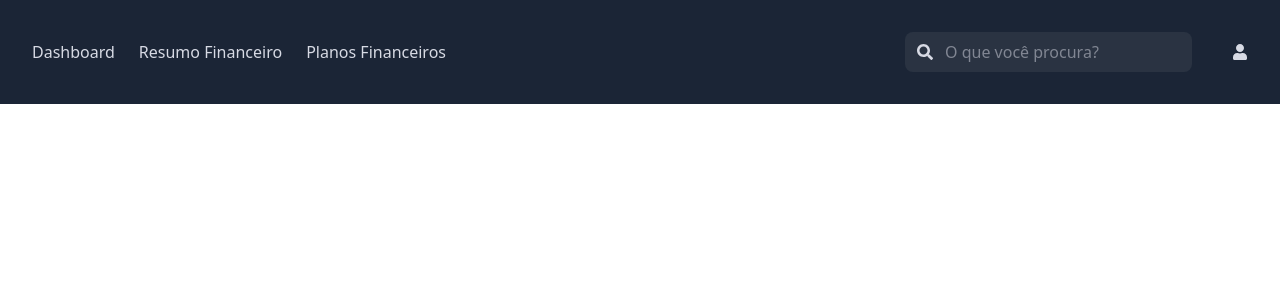
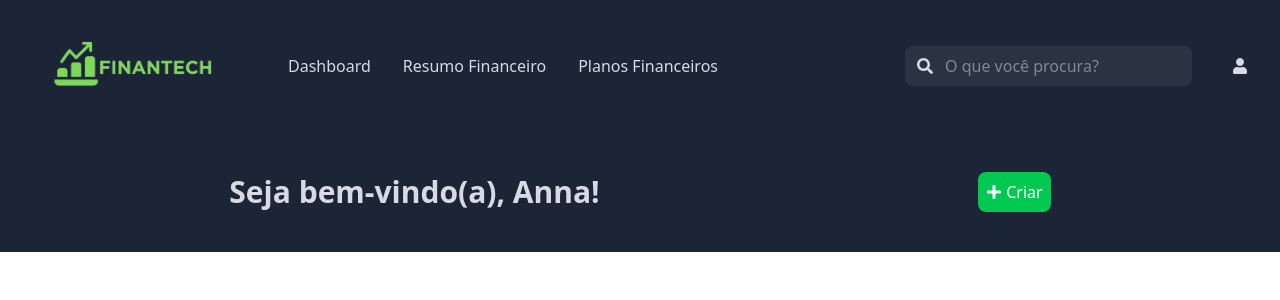
Before and after one commit to Astaphaanos/FinanTech, a React (Vite) app: page / in a window 1280 px wide. Shown: the top 300 px of the page. Built offline with nearby package versions, Linux system fonts and the light colour scheme.

Commit message:
Criando a Home Page

```diff
--- a/src/components/Header/Header.jsx
+++ b/src/components/Header/Header.jsx
@@ -5,18 +5,17 @@ const Header = () => {
     return (
         <header className="bg-[var(--cor-bg-header)] text-[var(--cor-text-header)] p-8">
             <nav className="flex items-center justify-between">
-                <div>
-                    {/*Imagem do site*/}
 
-
+                <div className="flex items-center">
+                    <img src="/images/logo.png" alt="FinanTech Logo" className="w-56 mr-8"/>
                     <ul className="flex cursor-pointer">
-                        <li className="mr-6">
+                        <li className="mr-8">
                             <Link to="/">Dashboard</Link>
                         </li>
-                        <li className="mr-6">
+                        <li className="mr-8">
                             <Link to="/resumo-financeiro">Resumo Financeiro</Link>
                         </li>
-                        <li className="mr-6">
+                        <li>
                             <Link to="/planos-financeiros">Planos Financeiros</Link>
                         </li>
                     </ul>
--- /dev/null
+++ b/src/components/Home/Home.jsx
@@ -0,0 +1,25 @@
+import { FaPlus } from 'react-icons/fa';
+
+const Home = () => {
+    return (
+        <section className='bg-[var(--cor-bg-header)] text-[var(--cor-text-header)]'>
+            <div>
+                <div className='flex items-center justify-around p-10'>
+                    <h1 className='text-3xl font-bold'>Seja bem-vindo(a), Anna!</h1>
+
+                    <button type="button" className='flex items-center bg-green-500 p-2 rounded-lg text-white cursor-pointer'>
+                        <FaPlus className='mr-1' color='white'/>
+                        Criar
+                    </button>
+                </div>
+
+                {/*Dashboard */}
+                <div>
+
+                </div>
+            </div>
+        </section>
+    );
+}
+
+export default Home;
--- a/src/routes/AppRoutes.jsx
+++ b/src/routes/AppRoutes.jsx
@@ -1,11 +1,12 @@
 import { BrowserRouter as Router, Routes, Route } from "react-router-dom";
 import Header from "../components/Header/Header";
+import Home from "../components/Home/Home";
 
 function AppRoutes() {
 return (
     <Router>
         <Routes>
-            <Route path="/" element={<Header />} />
+            <Route path="/" element={<><Header/><Home/></>} />
         </Routes>
     </Router>
 )
```
Also changed, not shown: public/images/logo.png (added).
